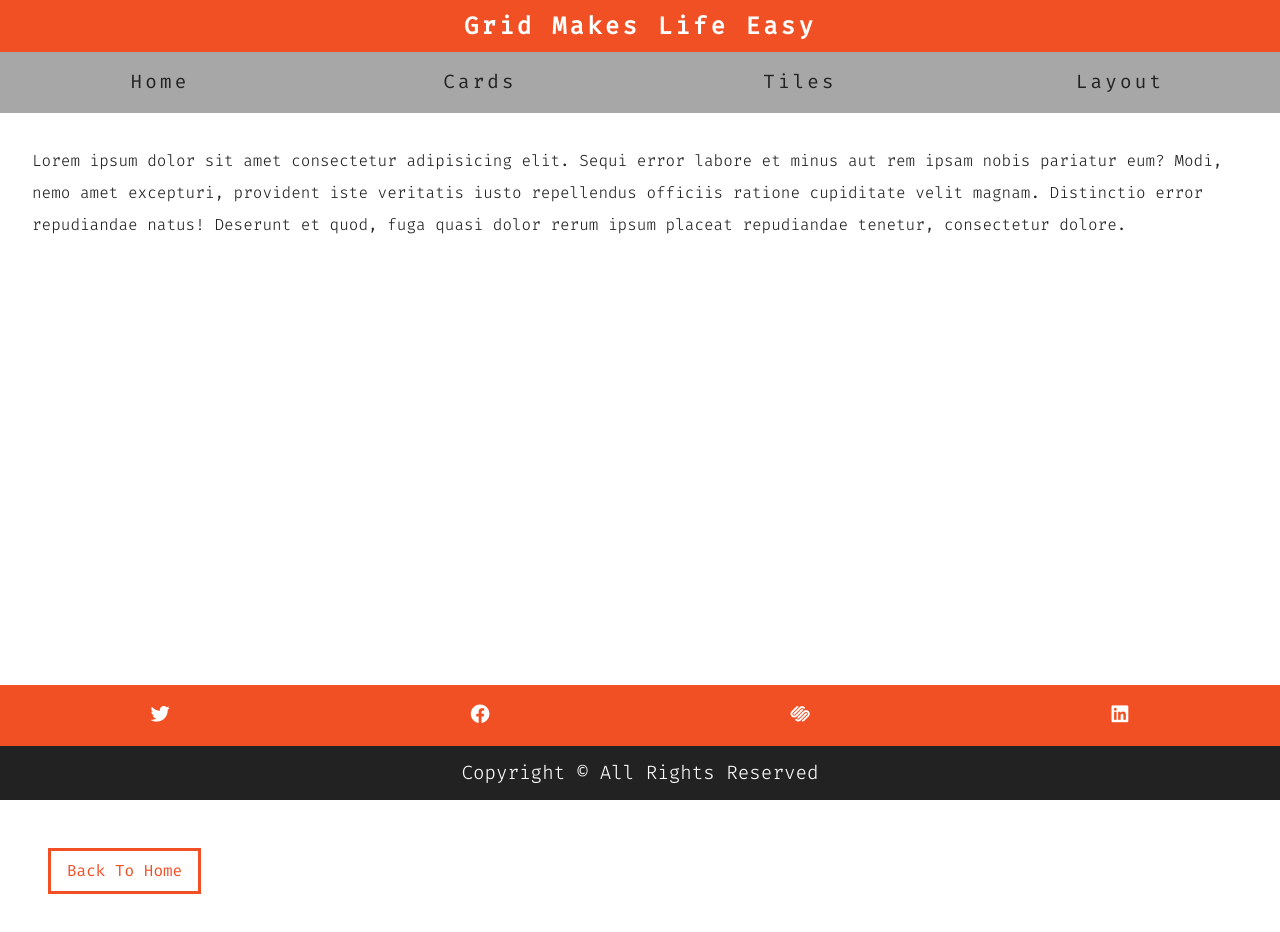
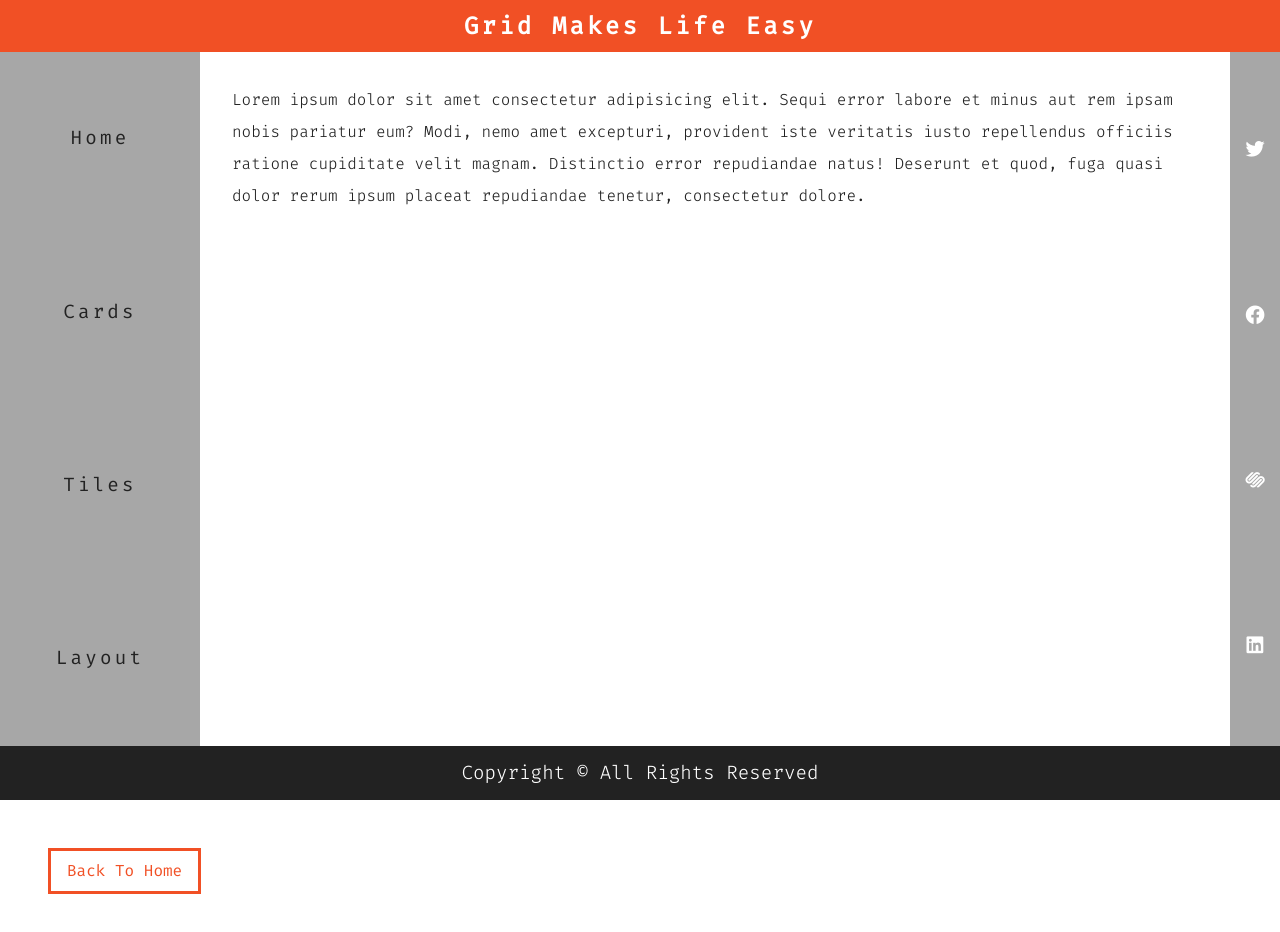
Before and after one commit to pktcodes/css-grid-mini-projects, a plain HTML site: page layout.html in a window 1280 px wide. Drawn offline with Linux system fonts and the light colour scheme.

Commit message:
Layout CSS - Grid Lines

```diff
--- a/styles.css
+++ b/styles.css
@@ -340,3 +340,41 @@ Layout
     justify-items: center;
   }
 }
+@media screen and (min-width: 992px) {
+  .main {
+    /* display: grid; */
+    grid-template-columns: [start] 200px [col-1-end] 1fr [col-2-end] 50px [end];
+    grid-template-rows: [start] auto [row-1-end] 1fr [row-2-end] auto [end];
+  }
+  .header {
+    grid-column: start/end;
+    grid-row: start/row-1-end;
+  }
+  .navbar {
+    grid-column: start/col-1-end;
+    grid-row: row-1-end/row-2-end;
+  }
+  .content {
+    grid-column: col-1-end/col-2-end;
+    grid-row: row-1-end/row-2-end;
+  }
+  .sidebar {
+    grid-column: col-2-end/end;
+    grid-row: row-1-end/row-2-end;
+  }
+  .footer {
+    grid-column: start/end;
+    grid-row: row-2-end/end;
+  }
+  .navbar ul {
+    grid-template-columns: 1fr;
+    align-items: center;
+    min-height: 100%;
+  }
+  .sidebar {
+    grid-template-columns: 1fr;
+    align-items: center;
+    min-height: 100%;
+    background: var(--darkGrey);
+  }
+}
```
